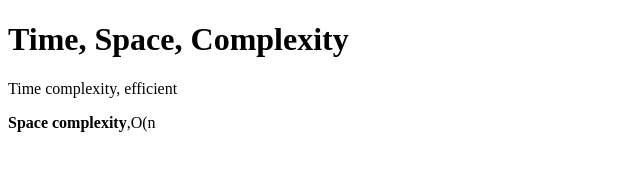
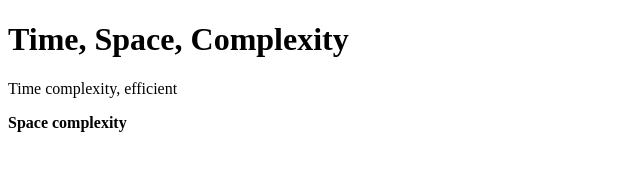
Before and after one commit to acciojob/time-and-space-complexity-Rakeshmunukuntla, a website: page main.html in a window 1280 px wide. Shown: the full height of the page, 0-640 px from the left. Drawn offline with Linux system fonts and the light colour scheme.

Commit message:
created a submission

```diff
--- a/main.html
+++ b/main.html
@@ -10,7 +10,7 @@
 	<!-- the entire body must be written by student -->
 	<h1>Time, Space, Complexity</h1>
 	<p>Time complexity, efficient</p>
-	<p><b>Space complexity</b>,O(n</p>
+	<p><b>Space complexity</b></p>
     <script type="text/javascript" src="./script.js">
 </script>
 
```
